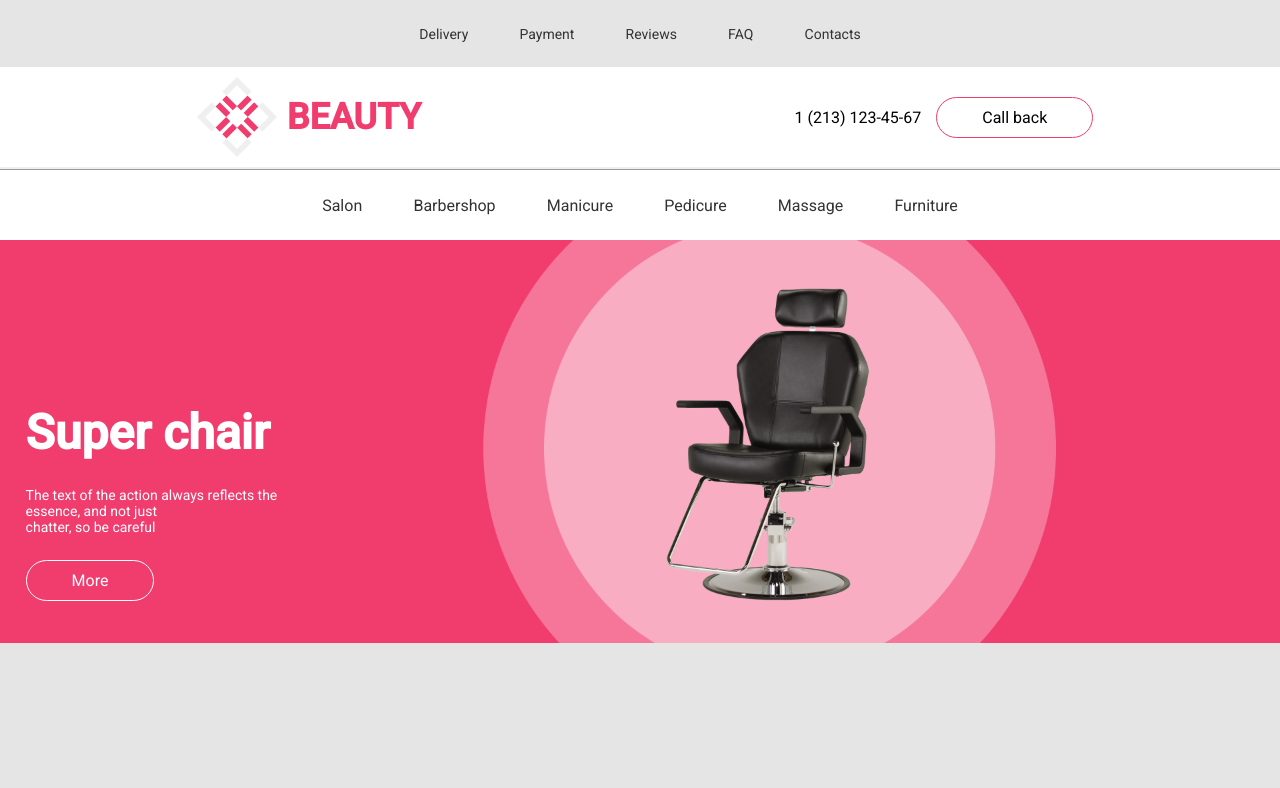
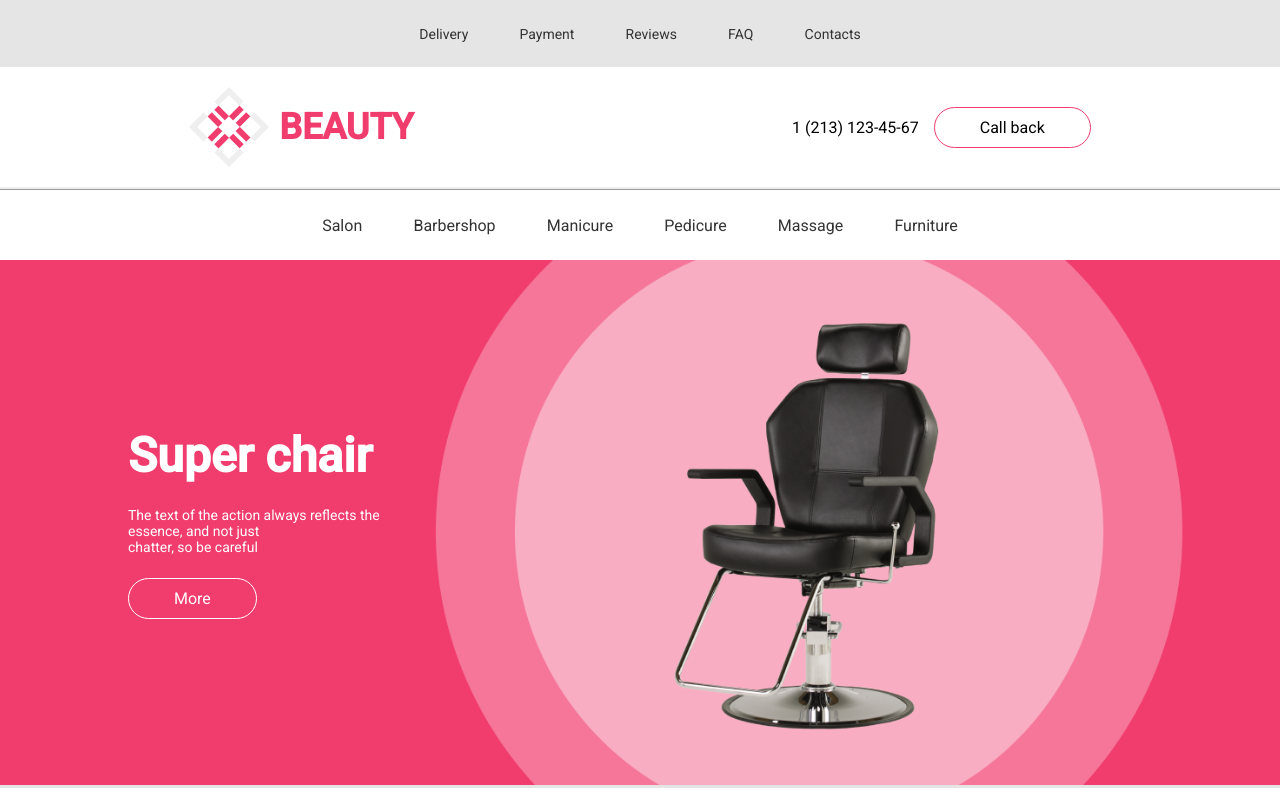
Before and after one commit to YR95/hw6_beauty_redone, a plain HTML site: page index.html in a window 1280 px wide. Shown: the top 788 px of the page. Drawn offline with Linux system fonts and the light colour scheme.

Commit message:
Add just padding-left for the whole pink section, remove extra margins

```diff
--- a/style/style.css
+++ b/style/style.css
@@ -21,7 +21,7 @@
 
 .logo-icon {
     min-width: 80px;
-    margin: 10px;
+    margin-right: 10px;
 }
 
 .beauty-logo-icon {
@@ -67,6 +67,7 @@
     display: flex;
     justify-content: space-around;
     align-items: center;
+    padding: 20px 0;
 }
 
 .navigation-line {
@@ -91,14 +92,17 @@
 
 .image_background {
     background: #E5E5E5;
-    background-size: contain;
+    background-size: cover;
     background-repeat: no-repeat;
+    background-position: center;
     background-image: url("../icon/pink_background.png");
     display: flex;
     flex-direction: column;
     justify-content: center;
     align-items: flex-start;
     min-height: 525px;
+    padding-left:10%;
+
 }
 
 .image-background-header {
@@ -106,7 +110,6 @@
     font-size: 48px;
     font-weight: 700;
     color: #FFFFFF;
-    margin-left: 2%;
     margin-bottom: 2%;
 }
 
@@ -115,7 +118,6 @@
     font-family: Roboto;
     font-size: 14px;
     font-weight: 400;
-    margin-left: 2%;
     margin-bottom: 2%;
 }
 
@@ -128,7 +130,6 @@
     color: #FFFFFF;
     border-radius: 35px;
     padding: 10px 45px;
-    margin-left: 2%;
     border:  1px solid;
 }
 
```
